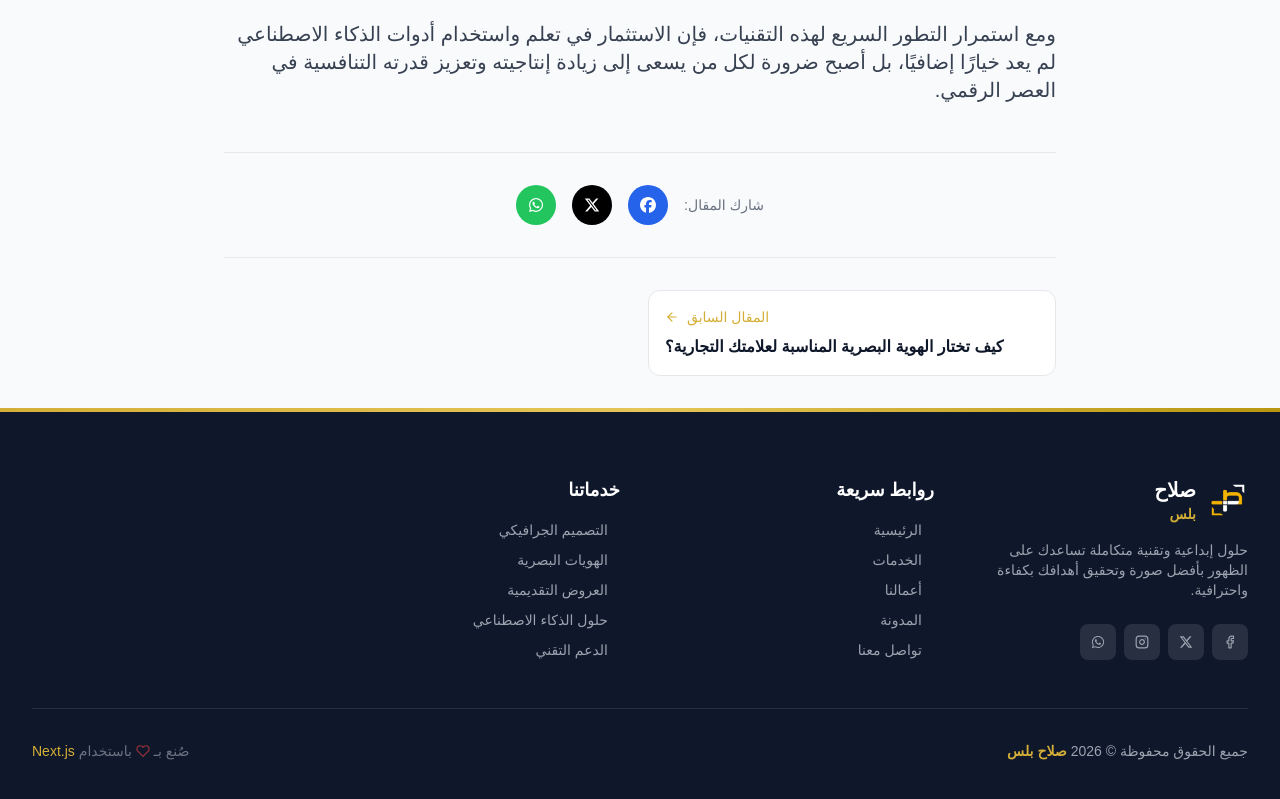
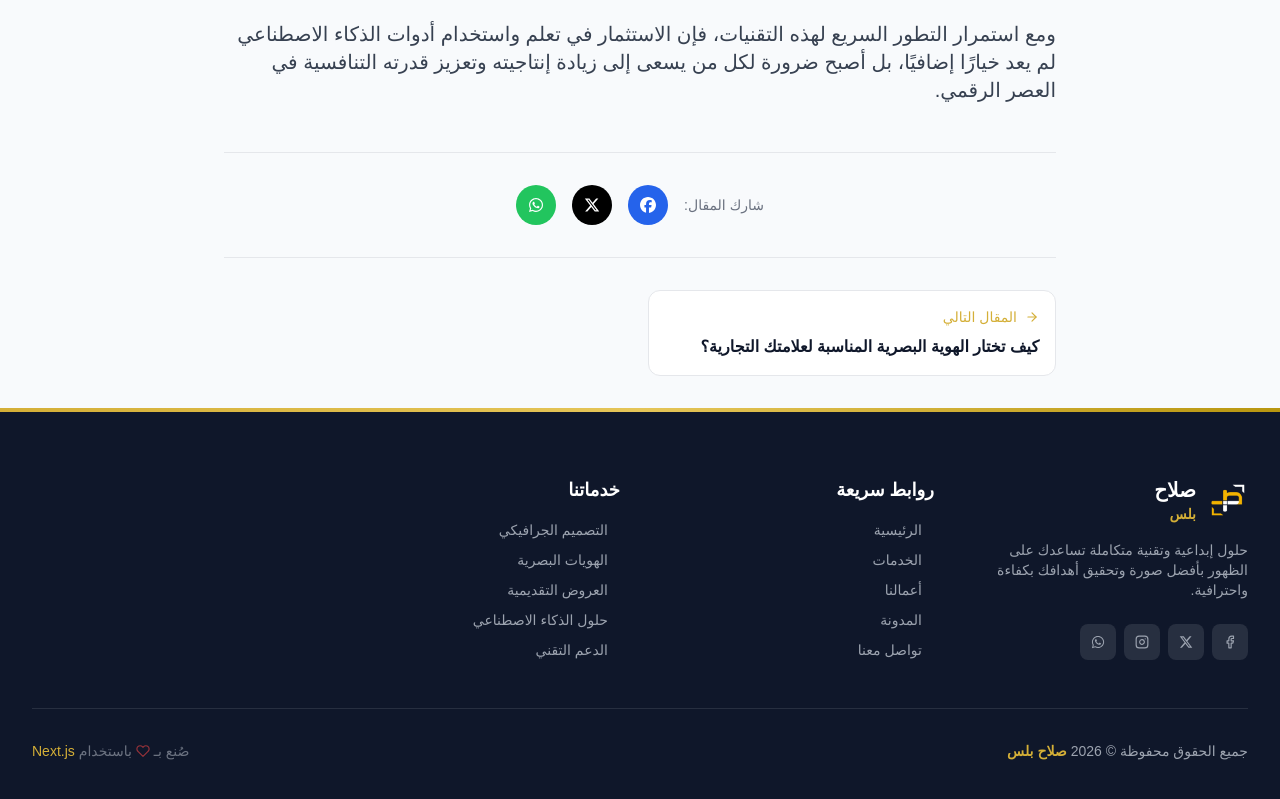
Before and after one commit to salahalbzali/salah-plus, a Next.js app: page /blog/ai-tools-2026 in a window 1280 px wide. Shown: the part 4619-5418 px from the top of the page. Built offline with nearby package versions, Linux system fonts and the light colour scheme.

Commit message:
Update page.tsx

```diff
--- a/app/blog/[id]/page.tsx
+++ b/app/blog/[id]/page.tsx
@@ -18,8 +18,8 @@ export default function ArticlePage({ params }: { params: { id: string } }) {
   if (!article) notFound();
 
   const currentIndex = articles.findIndex((a) => a.id === params.id);
-  const prevArticle = articles[currentIndex + 1] || null;
-  const nextArticle = articles[currentIndex - 1] || null;
+  const nextArticle = articles[currentIndex + 1] || null;
+  const prevArticle = articles[currentIndex - 1] || null;
 
   const shareUrl = `https://salah-plus-l7lb.vercel.app/blog/${article.id}`;
 
```
